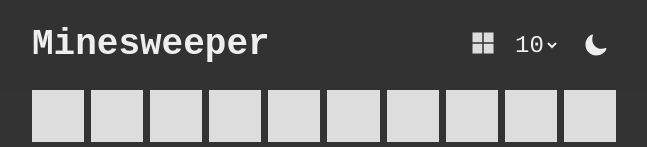
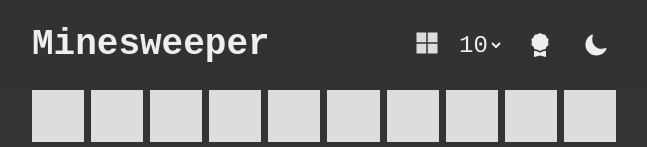
Before and after one commit to arielbk/minesweeper, a React (Create React App) app: page / in a window 1280 px wide. Shown: the top 147 px of the page, without its empty margins (316-963 px from the left). Built offline with nearby package versions, Linux system fonts and the light colour scheme.

Commit message:
Add high score icon

```diff
--- a/src/components/Header/Settings.tsx
+++ b/src/components/Header/Settings.tsx
@@ -5,6 +5,7 @@ import { GridContext } from 'contexts/GridContext';
 import React, { useContext, useState } from 'react';
 import { HiMenuAlt3 } from 'react-icons/hi';
 import { IoGridSharp, IoMoon, IoSunny } from 'react-icons/io5';
+import { BsAwardFill } from 'react-icons/bs';
 import Drawer from './Drawer';
 
 const Settings: React.FC = () => {
@@ -41,6 +42,15 @@ const Settings: React.FC = () => {
           <option value={25}>25</option>
         </select>
       </Flex>
+      <IconButton
+        ml={4}
+        variant="ghost"
+        onClick={() => console.log('high scores')}
+        aria-label="show high scores"
+        icon={<BsAwardFill />}
+        _focus={{ boxShadow: 'none', outline: '2px solid #ccc ' }}
+        fontSize="inherit"
+      />
       <IconButton
         ml={4}
         variant="ghost"
```
